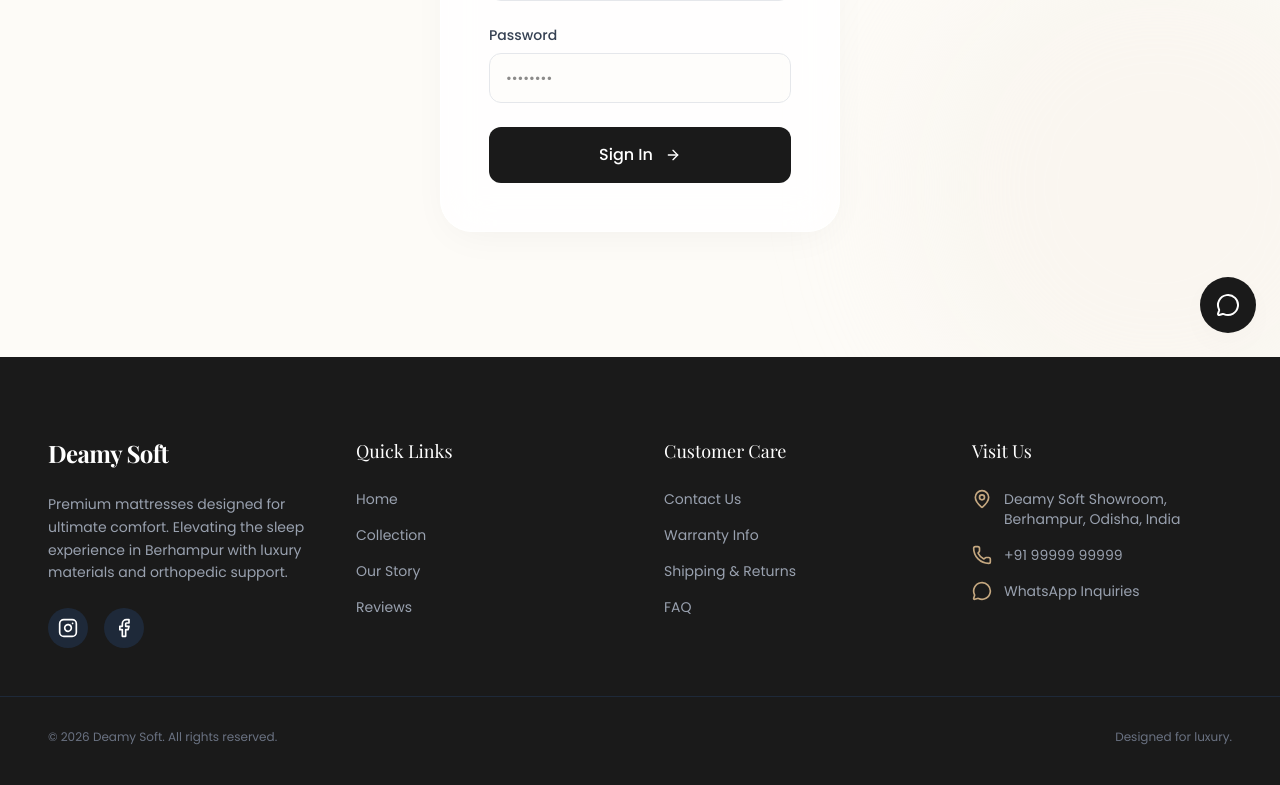
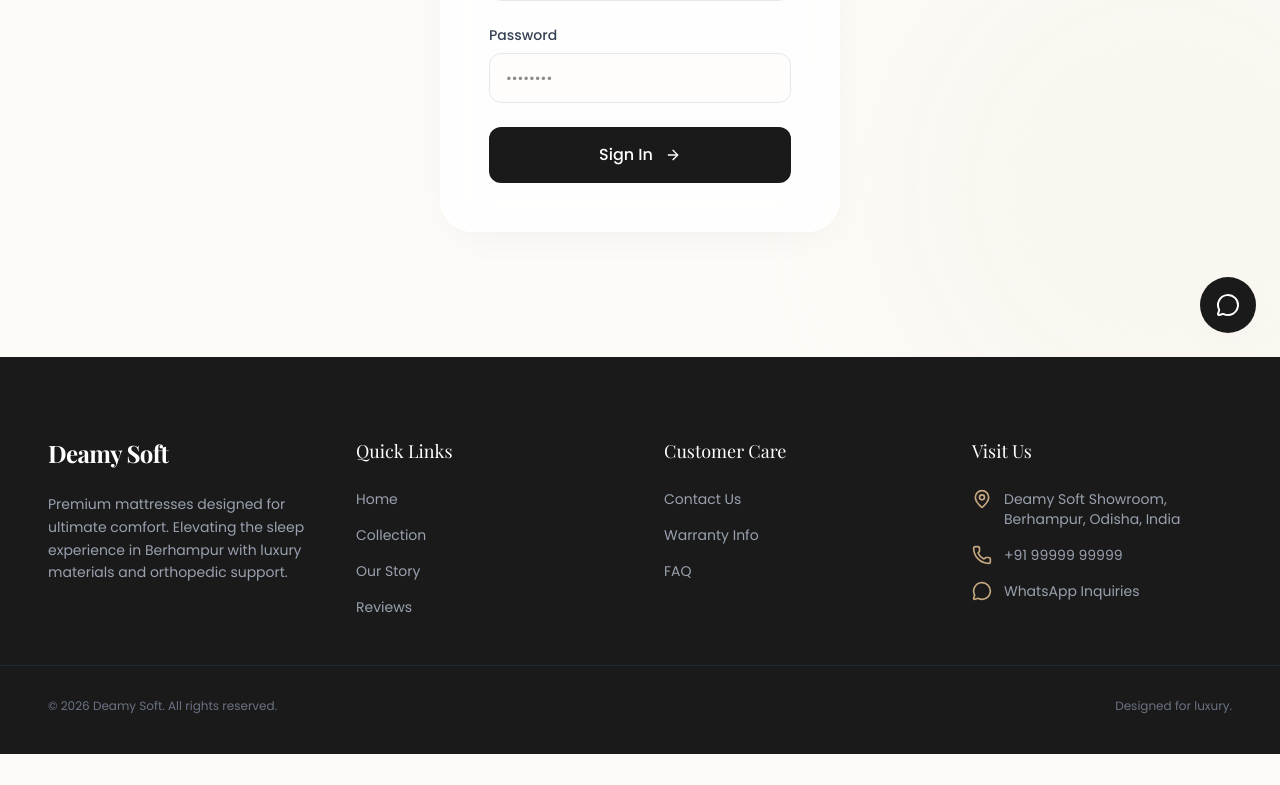
Before and after one commit to abhi-vasireddy/Royale-Sleepy-google, a React (Vite) app: page /admin/login in a window 1280 px wide. Shown: the part 443-1228 px from the top of the page. After the commit the page ends 1197 px from the top, so only its background shows below. Built offline with nearby package versions, Linux system fonts and the light colour scheme; a web font is replaced by a local one.

Commit message:
Added new files and updated features

```diff
--- a/src/components/layout/Footer.tsx
+++ b/src/components/layout/Footer.tsx
@@ -13,14 +13,6 @@ export default function Footer() {
           <p className="text-gray-400 text-sm leading-relaxed mb-6">
             Premium mattresses designed for ultimate comfort. Elevating the sleep experience in Berhampur with luxury materials and orthopedic support.
           </p>
-          <div className="flex space-x-4">
-            <a href="#" className="w-10 h-10 rounded-full bg-gray-800 flex items-center justify-center hover:bg-brand-gold transition-colors text-white">
-              <Instagram className="w-5 h-5" />
-            </a>
-            <a href="#" className="w-10 h-10 rounded-full bg-gray-800 flex items-center justify-center hover:bg-brand-gold transition-colors text-white">
-              <Facebook className="w-5 h-5" />
-            </a>
-          </div>
         </div>
 
         <div>
@@ -38,7 +30,6 @@ export default function Footer() {
           <ul className="space-y-4 text-sm text-gray-400">
             <li><Link to="/contact" className="hover:text-brand-gold transition-colors">Contact Us</Link></li>
             <li><a href="#" className="hover:text-brand-gold transition-colors">Warranty Info</a></li>
-            <li><a href="#" className="hover:text-brand-gold transition-colors">Shipping & Returns</a></li>
             <li><a href="#" className="hover:text-brand-gold transition-colors">FAQ</a></li>
           </ul>
         </div>
```
